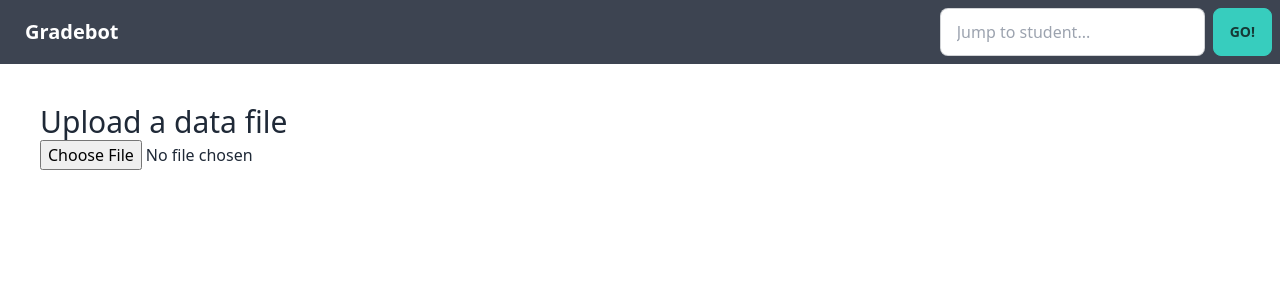
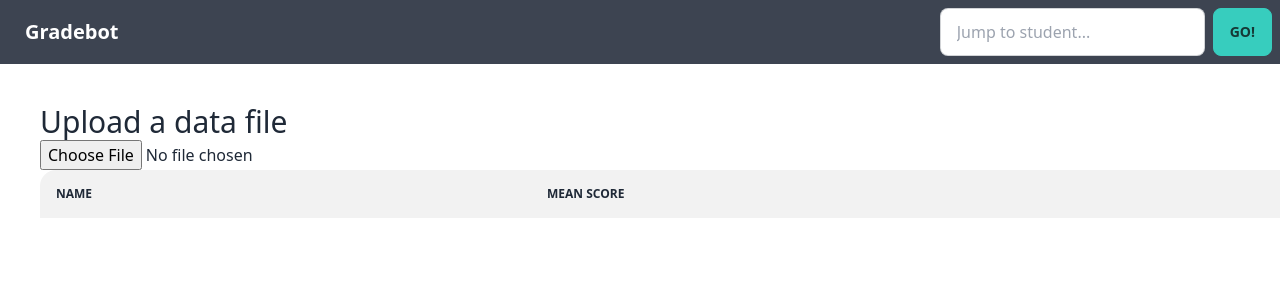
Before and after one commit to yonkeltron/gradebot, a Nuxt app: page / in a window 1280 px wide. Shown: the top 300 px of the page. Built offline with nearby package versions, Linux system fonts and the light colour scheme.

Commit message:
fix(studentstable): Grouping stuff properly.

```diff
--- a/components/StudentsTable.vue
+++ b/components/StudentsTable.vue
@@ -9,9 +9,9 @@
         </tr>
       </thead>
       <tbody>
-        <tr>
-          <td>Miriam</td>
-          <td>5</td>
+        <tr v-for="(data, name) in studentData" :key="name">
+          <td>{{ name }}</td>
+          <td>{{ data }}</td>
         </tr>
       </tbody>
     </table>
@@ -19,12 +19,13 @@
 </template>
 
 <script lang="ts">
-import { defineComponent } from "vue";
+import { defineComponent, PropType } from "vue";
 
-defineComponent({
+export default defineComponent({
   props: {
-    rows: { type: Array, required: true },
+    studentData: Object as PropType<Record<string, Record<string, string>[]>>,
   },
-  setup() { }
+  setup(props) {
+  }
 });
 </script>
--- a/package.json
+++ b/package.json
@@ -13,6 +13,8 @@
     "nuxt": "3.0.0-rc.4"
   },
   "dependencies": {
-    "csv-parse": "^5.3.0"
+    "@types/lodash": "^4.14.182",
+    "csv-parse": "^5.3.0",
+    "lodash": "^4.17.21"
   }
 }
--- a/pages/index.vue
+++ b/pages/index.vue
@@ -1,7 +1,7 @@
 <template>
   <div>
     <DataFileUploader @csv-uploaded="setCsvRows" />
-
+    <StudentsTable :student-data="studentData" />
   </div>
 </template>
 
@@ -10,14 +10,28 @@ import { defineComponent } from "vue";
 
 export default defineComponent({
   setup() {
-    const csvRows = ref([]);
+    const csvRows = ref<Record<string, string>[]>([]);
     const setCsvRows = (rows: Record<string, string>[]) => {
       csvRows.value = rows;
+      console.log(csvRows);
     };
 
-    const log = console.log;
+    const studentData = computed(() => csvRows.value.reduce((obj, row) => {
+      const name = row['Name'];
 
-    return { csvRows, log, setCsvRows }
+      if (obj[name]) {
+        obj[name].push(row);
+      } else {
+        obj[name] = [row];
+      }
+
+      return obj;
+    }, {} as Record<string, Record<string, string>[]>));
+
+
+
+
+    return { studentData, setCsvRows }
   }
 });
 </script>
```
Also changed, not shown: 1 other file (tests, documents, lock files or other folders).
